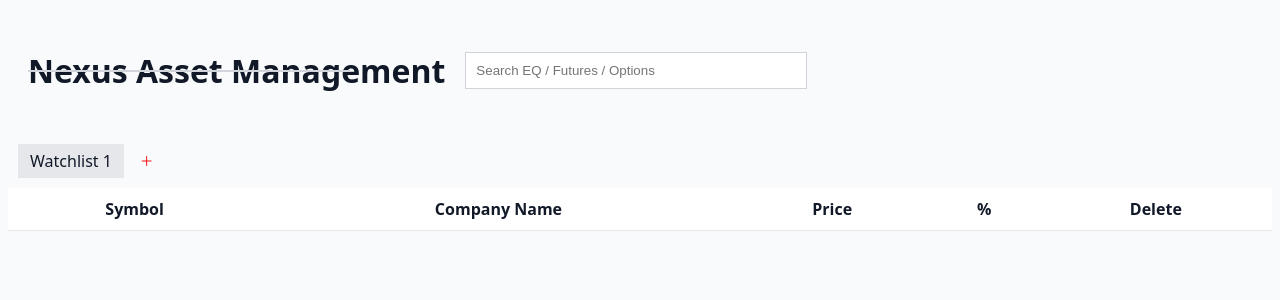
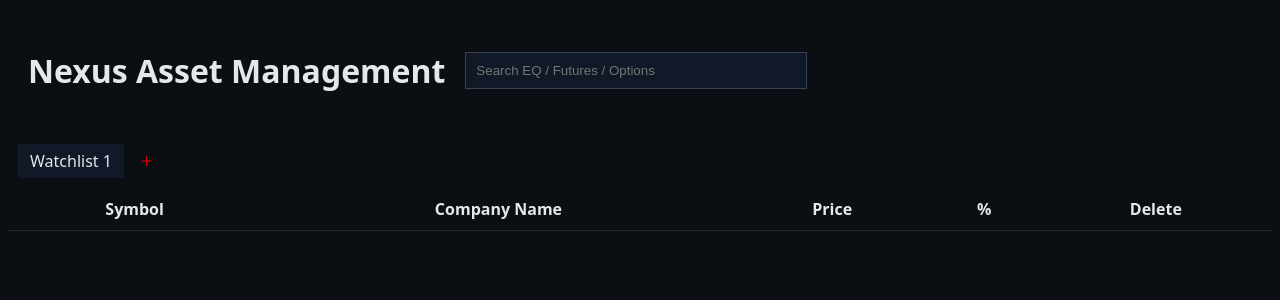
Before and after one commit to mrchopzy-ui/kotak-watchlist, a Flask app: page / in a window 1280 px wide. Shown: the top 300 px of the page. Run offline with Flask 3, Linux system fonts and the light colour scheme; data comes from the database, SQL or seed files in the repository; data that the repository does not hold is empty; parts of the project's set-up code (start-up, migrations or seed data) failed here and were passed over.

Commit message:
Update style.css

```diff
--- a/static/style.css
+++ b/static/style.css
@@ -1,6 +1,6 @@
 body {
-    background:#f9fafb;
-    color:#111827;
+    background:#0b0f14;
+    color:#e5e7eb;
     font-family:system-ui;
 }
 
@@ -13,14 +13,15 @@ header {
 
 input {
     padding:10px;
-    border:1px solid #d1d5db;
+    background:#111827;
+    color:white;
+    border:1px solid #374151;
     width:320px;
 }
 
 #suggestions {
     position:absolute;
-    background:white;
-    border:1px solid #d1d5db;
+    background:#020617;
     width:320px;
     z-index:10;
 }
@@ -30,7 +31,7 @@ input {
     cursor:pointer;
 }
 .suggestion:hover {
-    background:#f3f4f6;
+    background:#1f2933;
 }
 
 .tabs {
@@ -41,24 +42,24 @@ input {
 
 .tab {
     padding:6px 12px;
-    background:#e5e7eb;
+    background:#111827;
     cursor:pointer;
 }
 .tab.active {
     background:#2563eb;
-    color:white;
 }
 
 table {
     width:100%;
     border-collapse:collapse;
-    background:white;
 }
-
 th,td {
     padding:10px;
     text-align:center;
-    border-bottom:1px solid #e5e7eb;
+    border-bottom:1px solid #1f2933;
+}
+tr:hover {
+    background:#020617;
 }
 
 button {
```
